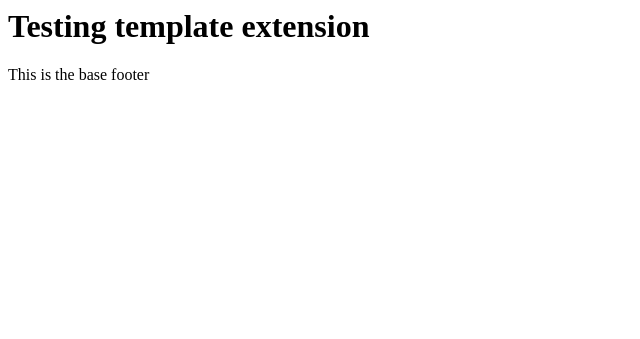
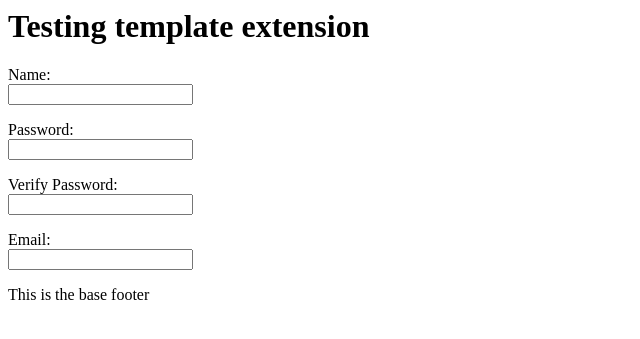
Before and after one commit to JMNofziger/flask-user-signup, a Flask app: page / in a window 1280 px wide. Shown: the top 339 px of the page, without its empty margins (0-640 px from the left). Run offline with Flask 2, Linux system fonts and the light colour scheme.

Commit message:
Set up signup form template, corrected gitignore setup

```diff
--- a/templates/signup.html
+++ b/templates/signup.html
@@ -3,5 +3,30 @@
   {% block content %}
 
   <h1>Testing template extension</h1>
-
+  <form>
+    <p>
+    <label for="name">Name:
+      <br>
+      <input type="text" id="name" name="username">
+    </label>
+    </p>
+    <p>
+    <label for="password">Password:
+      <br>
+      <input type="password" id="password" name="password">
+    </label>
+    </p>
+    <p>
+    <label for="vpwd">Verify Password:
+      <br>
+      <input type="password" id="vpwd" name="vpwd">
+    </label>
+    </p>
+    <p>
+    <label for="email">Email:
+      <br>
+      <input type="email" id="email" name="email">
+    </label>
+    </p>
+  </form>
   {% endblock %}
```
Also changed, not shown: main.py (+20 -0 lines), templates/new-welcome.html (added, +7 -0 lines), 2 other files.
